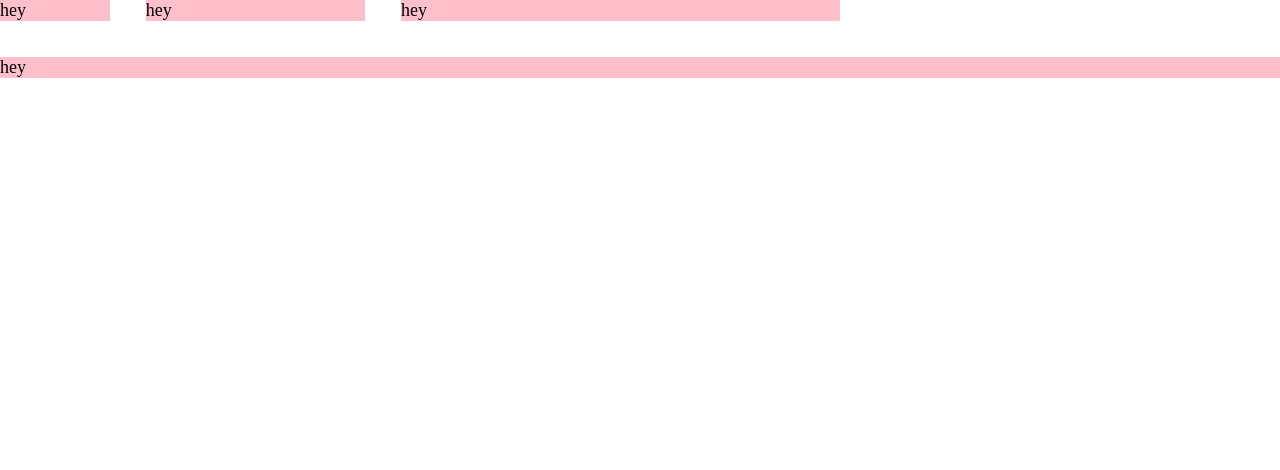
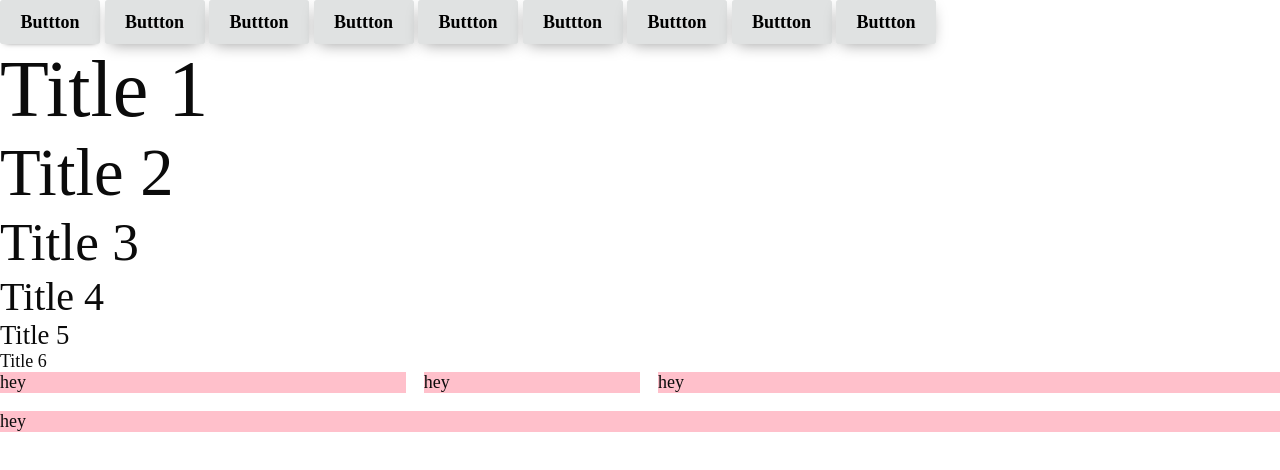
Before and after one commit to fdcaje/webtext_v2, a plain HTML site: page index.html in a window 1280 px wide. Drawn offline with Linux system fonts and the light colour scheme.

Commit message:
minor updates

```diff
--- a/index.html
+++ b/index.html
@@ -8,23 +8,42 @@
 		<link rel="stylesheet" href="styles/main.css" />
 	</head>
 	<body>
+		<div class="container">
+			<button class="btn btn__style btn__style--gray">Buttton</button>
+			<button class="btn btn__style btn__style--green">Buttton</button>
+			<button class="btn btn__style btn__style--orange">Buttton</button>
+			<button class="btn btn__style btn__style--yellow">Buttton</button>
+			<button class="btn btn__style btn__style--red">Buttton</button>
+			<button class="btn btn__style btn__style--blue">Buttton</button>
+			<button class="btn btn__style btn__style--navy">Buttton</button>
+			<button class="btn btn__style btn__style--magenta">Buttton</button>
+			<button class="btn btn__style btn__style--disable">Buttton</button>
+		</div>
+		<div class="">
+			<p class="fs_6">Title 1</p>
+			<p class="fs_5">Title 2</p>
+			<p class="fs_4">Title 3</p>
+			<p class="fs_3">Title 4</p>
+			<p class="fs_2">Title 5</p>
+			<p class="fs_1">Title 6</p>
+		</div>
 		<div class="row">
-      <div class="col col-1 col--no-grow">
+			<div class="col col_3">
 				<div>
 					<p>hey</p>
 				</div>
 			</div>
-      <div class="col col-2 col--no-grow">
+			<div class="col col_2 col--no-grow">
 				<div>
 					<p>hey</p>
 				</div>
 			</div>
-      <div class="col col-4 col--no-grow">
+			<div class="col col_5">
 				<div>
 					<p>hey</p>
 				</div>
 			</div>
-      <div class="col col-4">
+			<div class="col col_4">
 				<div>
 					<p>hey</p>
 				</div>
--- a/styles/main.sass
+++ b/styles/main.sass
@@ -1,10 +1,14 @@
-@use './variables' as var
+@use 'sass:math'
+@use './root'
+@use './variables' as v
 @use './mixin' as mxn
 
 *, *::before, *::after
     margin: 0
     padding: 0
     box-sizing: border-box
+    font-family: inherit
+    font-size: inherit
 
 html
     font-size: 62.5%
@@ -19,22 +23,22 @@ html
         font-family: "Open Sans", sans-serif
 
 body
-    background: var.$mainBackground
-    font-size: 1.8rem
-    color: var.$textColorMain
-
-@include mxn.spacer(5)
+    background: v.$mainBackground
+    font-size: v.$baseFontSize
+    color: v.$textColorMain
 
 .row
+    $s: v.$gap
     display: flex
     flex-flow: row wrap
     align-items: flex-start
     justify-content: flex-start
-    margin: -1em
+    margin: -.5em
     .col
         flex-grow: 1
         flex-shrink: 1
-        margin: 1em
+        flex-basis: 1
+        margin: .5em
         background: pink
         @include mxn.flexbox(12)
         &--no-grow
@@ -42,4 +46,37 @@ body
         &--no-shrink
             flex-shrink: 0
 
-@include mxn.webtext
+@include mxn.fontSize
+
+@include mxn.text
+
+@include mxn.spacer(5)
+
+.container
+    width: 100%
+    max-width: 1440px
+    margin: auto
+
+.webtext
+    margin: auto
+
+.btn
+    display: inline-block
+    min-width: 100px
+    border: none
+    cursor: pointer
+    text-decoration: none
+    text-transform: capitalize
+    font-weight: 600
+    &__style
+        padding: .65em 1em
+        border-radius: .15em
+        background-color: v.$lightGrayBackground
+        box-shadow: 0px 5px 16px -5px rgba(0,0,0,0.4)
+        transition: box-shadow .2s ease-in-out, background-color .2s ease
+
+
+
+    &:hover, &:active, &:focus-within
+        // background-color: red
+        box-shadow: 0px 2px 6px -4.5px rgba(0,0,0,0.75)
--- a/styles/mixin.sass
+++ b/styles/mixin.sass
@@ -1,4 +1,5 @@
 @use 'sass:math'
+@use './variables' as v
 
 @mixin webtext
     .webtext
@@ -20,10 +21,27 @@
 
 @mixin flexbox($n)
     @for $i from 1 through $n
-        &.col-#{$i}
+        &.col_#{$i}
             flex-basis: math.percentage(math.div($i, $n))
 
 @mixin text
-    $alignements: (c: center, l: left, r: right, j: justify)
+    $alignments: (c: center, l: left, r: right, j: justify)
+    $cases: (upper: uppercase, lower: lowercase, cap: capitalize)
+    @each $key, $alignment in $alignments
+        .t_align_#{$alignment}
+            text-align: $alignment
+    @each $key, $case in $cases
+        .t_#{$key}
+            text-transform: #{$case}
+
+@mixin fontSize
+    @for $i from 1 through 6
+        $x: math.div($i, 1.35)
+        @if $x < 1
+            $x: 1
+        .fs_#{$i}
+            font-size: calc(v.$baseFontSize * $x)
+
+@mixin btnVariant($colors)
 
 @mixin colors
--- a/styles/root.sass
+++ b/styles/root.sass
@@ -1,5 +1,12 @@
 :root
     --main-bg: #FFFFFF
     --main-text-color: #0b0b0b
+    --clr-light-gray: #e0e2e2
+
+    --base-font-size: 1.8rem
 
     // breakpoints
+
+    // space
+
+    --gap-general: 1em
--- a/styles/variables.sass
+++ b/styles/variables.sass
@@ -1,3 +1,21 @@
 $mainBackground: var(--main-bg)
+$lightGrayBackground: var(--clr-light-gray)
 
 $textColorMain: var(--main-text-color)
+
+$baseFontSize: var(--base-font-size)
+
+$gap: var(--gap-general)
+$unit: var(--unit-general)
+
+// $gray
+// $green
+// $orange
+// $yellow
+// $red
+// $blue
+// $navy
+// $magenta
+// $disable
+
+$color: ()
```
Also changed, not shown: styles/main.css, styles/root.css, 1 other file. Lines whose indentation alone changed are shown as unchanged.
